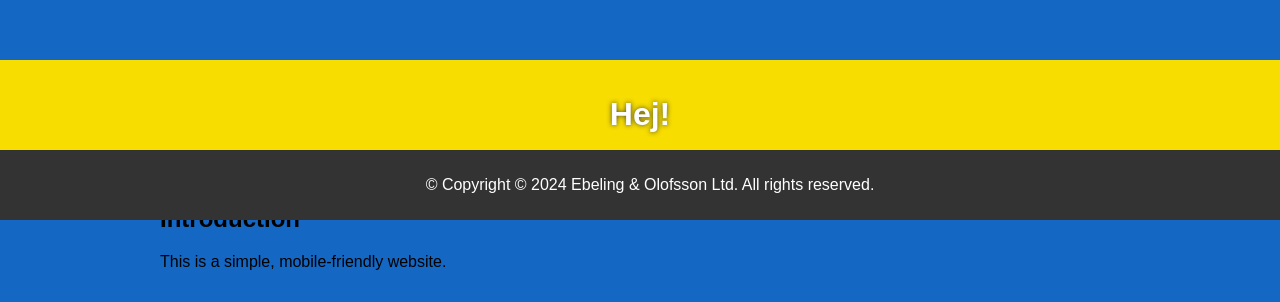
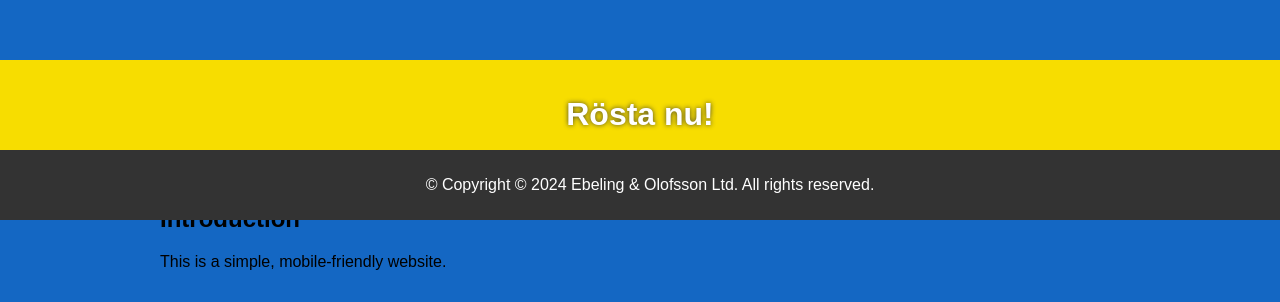
Before and after one commit to PontusBontus/RostHemsida, a plain HTML site: page index.html in a window 1280 px wide. Shown: the part 580-882 px from the top of the page. Drawn offline with Linux system fonts and the light colour scheme.

Commit message:
Update index.html

```diff
--- a/index.html
+++ b/index.html
@@ -11,7 +11,7 @@
 </head>
 <body>
     <header>
-        <h1>Hej!</h1>
+        <h1>Rösta nu!</h1>
     </header>
     <main>
         <section>
```
